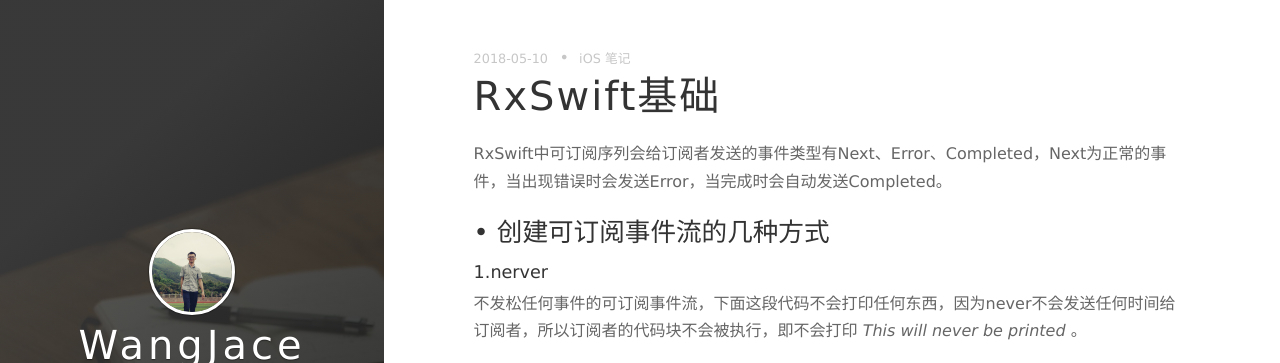
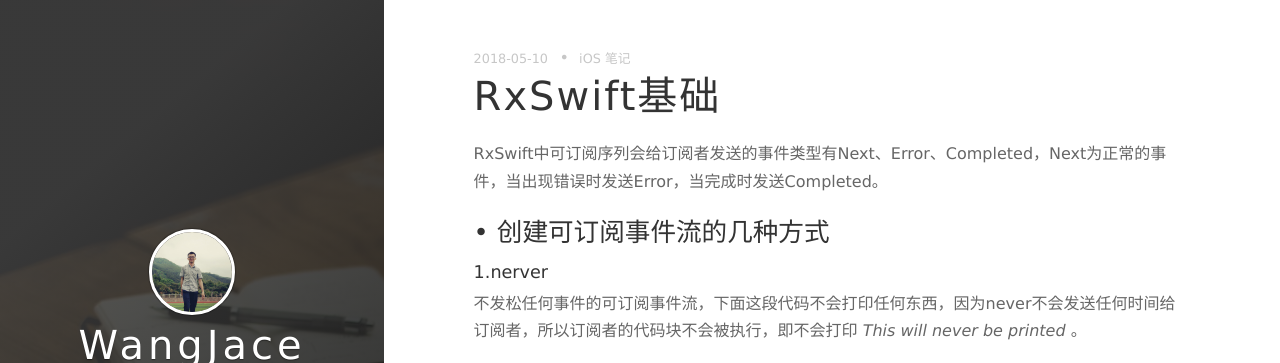
Before and after one commit to WangJace/WangJace.github.io, a Jekyll site: the page built from _posts/2018-05-10-RxSwift基础.markdown, in a window 1280 px wide and 900 px high. Shown: the top 363 px of the window. Built offline with Jekyll 4.4.1, drawn with Linux system fonts in a browser that asks for light colours; nearby versions of some CDN libraries; comment, search, counter and statistics services are not loaded.

Commit message:
Date：2018.05.11 Developer：Jace Remark：修改RxSwift基础

```diff
--- a/_posts/2018-05-10-RxSwift基础.markdown
+++ b/_posts/2018-05-10-RxSwift基础.markdown
@@ -4,7 +4,7 @@ title:  "RxSwift基础"
 date:   2018-05-10 14:49:00.000000000 +09:00
 tags: [iOS 笔记]
 ---
-RxSwift中可订阅序列会给订阅者发送的事件类型有Next、Error、Completed，Next为正常的事件，当出现错误时会发送Error，当完成时会自动发送Completed。
+RxSwift中可订阅序列会给订阅者发送的事件类型有Next、Error、Completed，Next为正常的事件，当出现错误时发送Error，当完成时发送Completed。
 ### • 创建可订阅事件流的几种方式
 #### 1.nerver
 不发松任何事件的可订阅事件流，下面这段代码不会打印任何东西，因为never不会发送任何时间给订阅者，所以订阅者的代码块不会被执行，即不会打印 *This will never be printed* 。
```
